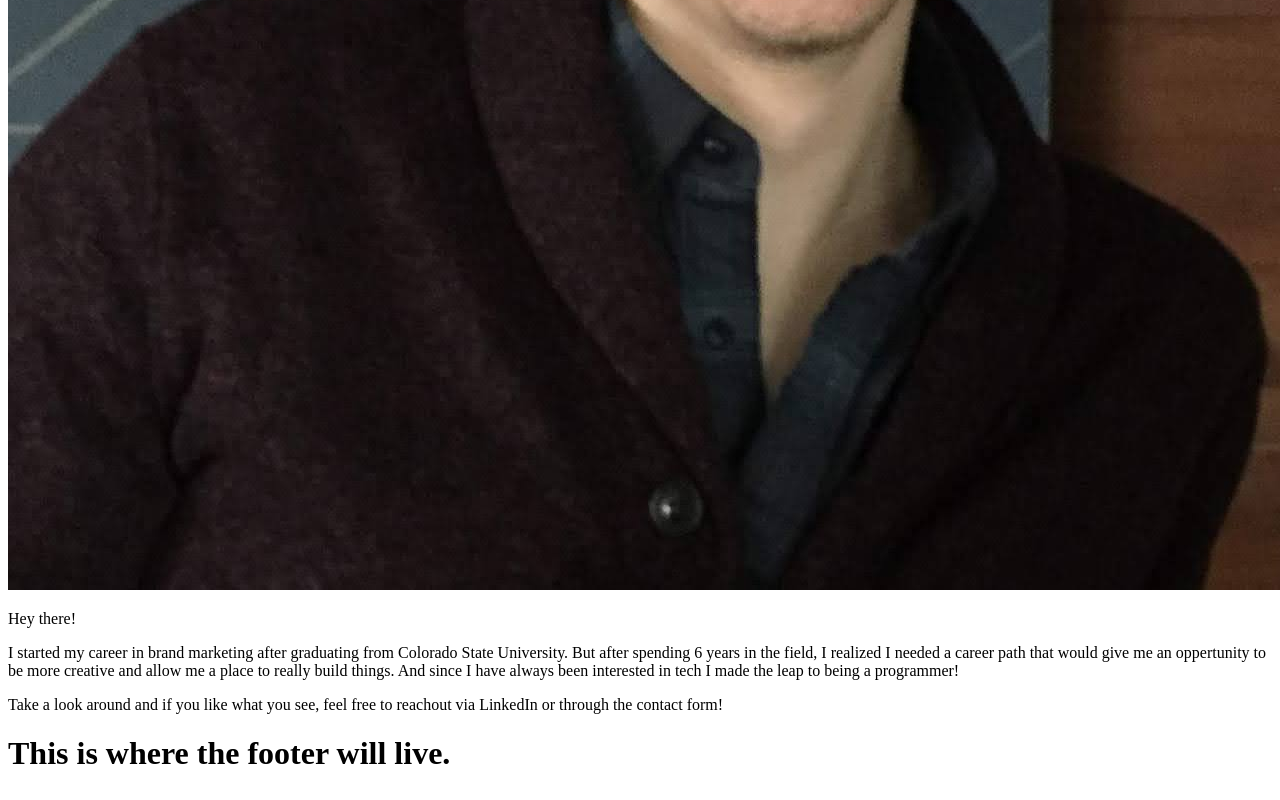
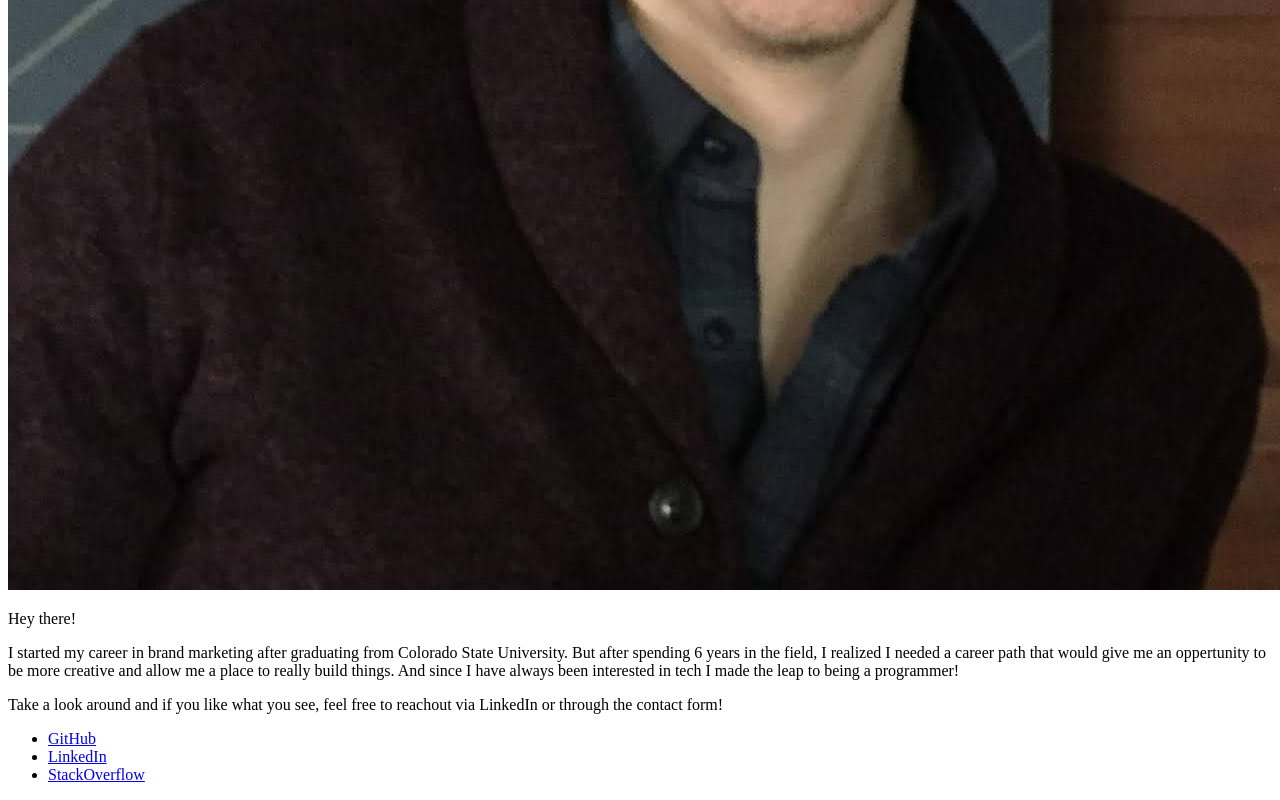
Before and after one commit to rdahltorp/rd-react-portfolio, a React (Create React App) app: page / in a window 1280 px wide. Shown: the part 1111-1911 px from the top of the page. Built offline with nearby package versions, Linux system fonts and the light colour scheme.

Commit message:
Addition of footer links

```diff
--- a/src/components/Footer/footer.js
+++ b/src/components/Footer/footer.js
@@ -2,6 +2,12 @@ import React from "react";
 
 export default function Footer() {
     return (
-        <h1>This is where the footer will live.</h1>
+        <div>
+            <ul>
+                <li><a href="https://github.com/rdahltorp">GitHub</a></li>
+                <li><a href="https://www.linkedin.com/in/reeddahltorp/">LinkedIn</a></li>
+                <li><a href="https://stackoverflow.com/users/21008616/reed-dahltorp">StackOverflow</a></li>
+            </ul>
+        </div>
     )
 }
```
